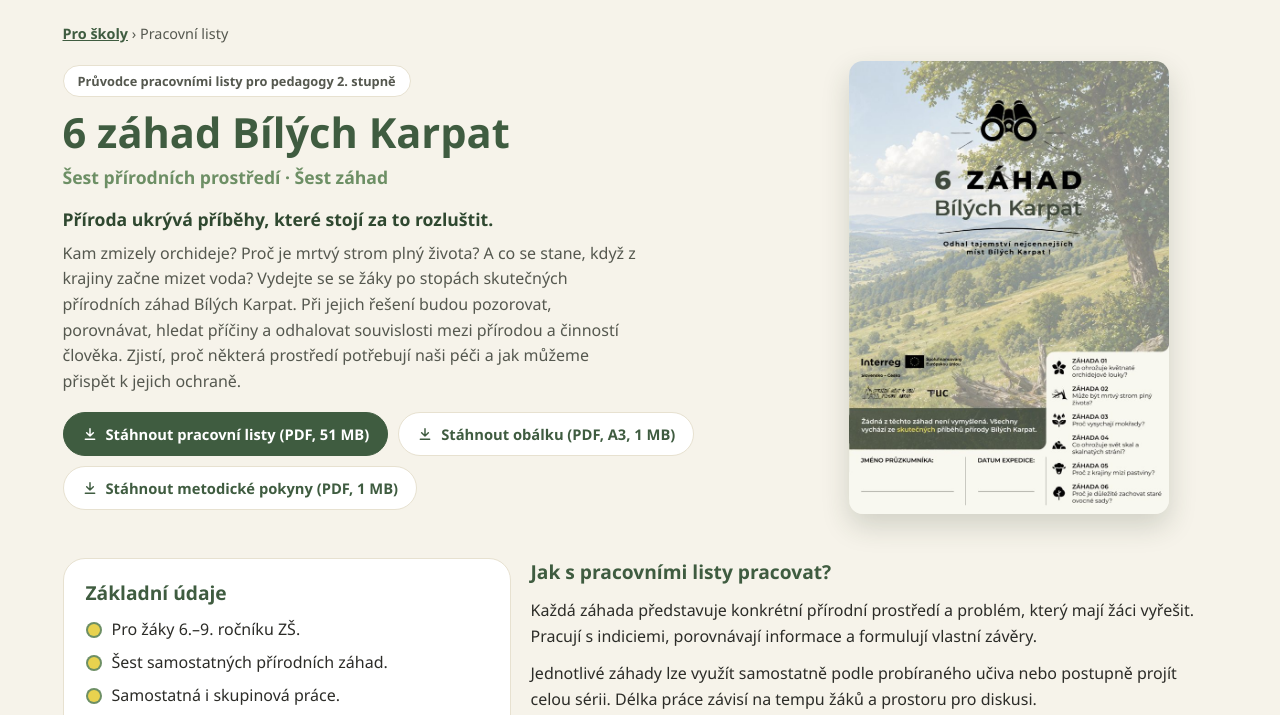
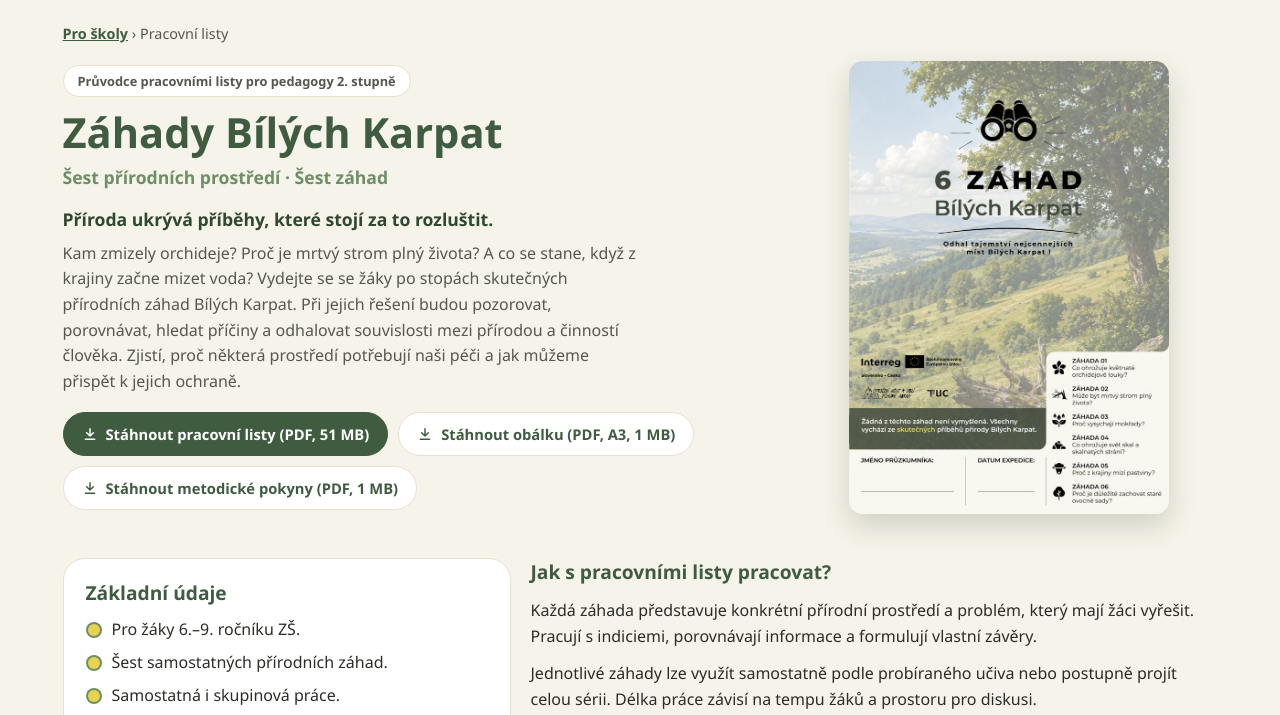
Before and after one commit to Sdruzeni-mest-a-obci-Vychodni-Moravy/innomethod, a plain HTML site: page pracovni-listy-zahady.html in a window 1280 px wide. Shown: the part 71-786 px from the top of the page. Drawn offline with Linux system fonts and the light colour scheme.

Commit message:
Pracovni listy: stranka Zahad prejmenovana na Zahady Bilych Karpat
Co-Authored-By: Claude Opus 5.5 <noreply@anthropic.com>

```diff
--- a/assets/i18n.js
+++ b/assets/i18n.js
@@ -818,6 +818,8 @@
     'Trasy v terénu se zastaveními a úkoly přes QR kód. Třída je projde sama s učitelem, bez průvodce a bez rezervace. Ke každé trase je PDF na přípravu výletu.': 'Trasy v teréne so zastaveniami a úlohami cez QR kód. Trieda ich prejde sama s učiteľom, bez sprievodcu a bez rezervácie. Ku každej trase je PDF na prípravu výletu.',
     'Domovy Bílých Karpat – pracovní listy pro 1. stupeň': 'Domovy Bielych Karpát – pracovné listy pre 1. stupeň',
     '6 záhad Bílých Karpat – pracovní listy pro 2. stupeň': '6 záhad Bielych Karpát – pracovné listy pre 2. stupeň',
+    'Záhady Bílých Karpat – pracovní listy pro 2. stupeň': 'Záhady Bielych Karpát – pracovné listy pre 2. stupeň',
+    'Pracovní listy Záhady Bílých Karpat pro 2. stupeň ZŠ: průvodce pro pedagogy, náhledy a PDF ke stažení zdarma.': 'Pracovné listy Záhady Bielych Karpát pre 2. stupeň ZŠ: sprievodca pre pedagógov, náhľady a PDF na stiahnutie zadarmo.',
     'Pracovní listy Domovy Bílých Karpat pro 1. stupeň ZŠ: průvodce pro pedagogy, náhledy a PDF ke stažení zdarma.': 'Pracovné listy Domovy Bielych Karpát pre 1. stupeň ZŠ: sprievodca pre pedagógov, náhľady a PDF na stiahnutie zadarmo.',
     'Pracovní listy 6 záhad Bílých Karpat pro 2. stupeň ZŠ: průvodce pro pedagogy, náhledy a PDF ke stažení zdarma.': 'Pracovné listy 6 záhad Bielych Karpát pre 2. stupeň ZŠ: sprievodca pre pedagógov, náhľady a PDF na stiahnutie zadarmo.',
     '› Pracovní listy': '› Pracovné listy',
@@ -894,6 +896,7 @@
     [/^Strana (\d+)$/, 'Strana $1'],
     [/^Domovy Bílých Karpat – strana (\d+)$/, 'Domovy Bielych Karpát – strana $1'],
     [/^6 záhad Bílých Karpat – strana (\d+)$/, '6 záhad Bielych Karpát – strana $1'],
+    [/^Záhady Bílých Karpat – strana (\d+)$/, 'Záhady Bielych Karpát – strana $1'],
     [/^Stáhnout pracovní listy \(PDF, (\d+) MB\)$/, 'Stiahnuť pracovné listy (PDF, $1 MB)'],
     [/^Stáhnout obálku \(PDF, A3, (\d+) MB\)$/, 'Stiahnuť obálku (PDF, A3, $1 MB)'],
     [/^Stáhnout metodické pokyny \(PDF, (\d+) MB\)$/, 'Stiahnuť metodické pokyny (PDF, $1 MB)']
--- a/pracovni-listy-zahady.html
+++ b/pracovni-listy-zahady.html
@@ -3,11 +3,11 @@
 <head>
 <meta charset="UTF-8">
 <meta name="viewport" content="width=device-width, initial-scale=1.0">
-<title>6 záhad Bílých Karpat – pracovní listy pro 2. stupeň</title>
-<meta name="description" content="Pracovní listy 6 záhad Bílých Karpat pro 2. stupeň ZŠ: průvodce pro pedagogy, náhledy a PDF ke stažení zdarma.">
+<title>Záhady Bílých Karpat – pracovní listy pro 2. stupeň</title>
+<meta name="description" content="Pracovní listy Záhady Bílých Karpat pro 2. stupeň ZŠ: průvodce pro pedagogy, náhledy a PDF ke stažení zdarma.">
 <link rel="stylesheet" href="assets/site.css?v=20261116x">
 <link rel="stylesheet" href="assets/pro.css?v=20261118">
-<script src="assets/i18n.js?v=20261118w"></script>
+<script src="assets/i18n.js?v=20261118z"></script>
 </head>
 <body>
 
@@ -51,7 +51,7 @@
     <section class="ws-hero" aria-labelledby="ws-h">
       <div>
         <span class="pill-badge">Průvodce pracovními listy pro pedagogy 2. stupně</span>
-        <h1 id="ws-h">6 záhad Bílých Karpat</h1>
+        <h1 id="ws-h">Záhady Bílých Karpat</h1>
         <p class="tagline">Šest přírodních prostředí · Šest záhad</p>
         <p class="lead">Příroda ukrývá příběhy, které stojí za to rozluštit.</p>
         <p>Kam zmizely orchideje? Proč je mrtvý strom plný života? A co se stane, když z krajiny začne mizet voda? Vydejte se se žáky po stopách skutečných přírodních záhad Bílých Karpat. Při jejich řešení budou pozorovat, porovnávat, hledat příčiny a odhalovat souvislosti mezi přírodou a činností člověka. Zjistí, proč některá prostředí potřebují naši péči a jak můžeme přispět k jejich ochraně.</p>
@@ -61,7 +61,7 @@
           <a class="btn-dl alt" href="assets/pracovni-listy/zahady-metodika.pdf?v=20261118" download><svg viewBox="0 0 24 24" fill="none" stroke="currentColor" stroke-width="2.2" stroke-linecap="round" stroke-linejoin="round" aria-hidden="true"><path d="M12 4v11M7 10l5 5 5-5M5 20h14"/></svg>Stáhnout metodické pokyny (PDF, 1 MB)</a>
         </div>
       </div>
-      <a href="assets/pracovni-listy/zahady-obalka-cela.jpg?v=20261109" target="_blank" rel="noopener"><img class="cover" src="assets/pracovni-listy/zahady-obalka.jpg?v=20261109" width="700" height="990" alt="Obálka pracovních listů 6 záhad Bílých Karpat"></a>
+      <a href="assets/pracovni-listy/zahady-obalka-cela.jpg?v=20261109" target="_blank" rel="noopener"><img class="cover" src="assets/pracovni-listy/zahady-obalka.jpg?v=20261109" width="700" height="990" alt="Obálka pracovních listů Záhady Bílých Karpat"></a>
     </section>
 
     <div class="ws-cols">
@@ -101,18 +101,18 @@
       <h2 id="gal-h">Náhled pracovních listů</h2>
       <p>Kliknutím stránku zvětšíte.</p>
       <ul class="ws-pages">
-        <li><a href="assets/pracovni-listy/zahady/1-velky.jpg?v=20261118" target="_blank" rel="noopener"><img src="assets/pracovni-listy/zahady/1.jpg?v=20261118" width="420" height="594" loading="lazy" alt="6 záhad Bílých Karpat – strana 1"><span>Strana 1</span></a></li>
-        <li><a href="assets/pracovni-listy/zahady/2-velky.jpg?v=20261118" target="_blank" rel="noopener"><img src="assets/pracovni-listy/zahady/2.jpg?v=20261118" width="420" height="594" loading="lazy" alt="6 záhad Bílých Karpat – strana 2"><span>Strana 2</span></a></li>
-        <li><a href="assets/pracovni-listy/zahady/3-velky.jpg?v=20261118" target="_blank" rel="noopener"><img src="assets/pracovni-listy/zahady/3.jpg?v=20261118" width="420" height="594" loading="lazy" alt="6 záhad Bílých Karpat – strana 3"><span>Strana 3</span></a></li>
-        <li><a href="assets/pracovni-listy/zahady/4-velky.jpg?v=20261118" target="_blank" rel="noopener"><img src="assets/pracovni-listy/zahady/4.jpg?v=20261118" width="420" height="594" loading="lazy" alt="6 záhad Bílých Karpat – strana 4"><span>Strana 4</span></a></li>
-        <li><a href="assets/pracovni-listy/zahady/5-velky.jpg?v=20261118" target="_blank" rel="noopener"><img src="assets/pracovni-listy/zahady/5.jpg?v=20261118" width="420" height="594" loading="lazy" alt="6 záhad Bílých Karpat – strana 5"><span>Strana 5</span></a></li>
-        <li><a href="assets/pracovni-listy/zahady/6-velky.jpg?v=20261118" target="_blank" rel="noopener"><img src="assets/pracovni-listy/zahady/6.jpg?v=20261118" width="420" height="594" loading="lazy" alt="6 záhad Bílých Karpat – strana 6"><span>Strana 6</span></a></li>
-        <li><a href="assets/pracovni-listy/zahady/7-velky.jpg?v=20261118" target="_blank" rel="noopener"><img src="assets/pracovni-listy/zahady/7.jpg?v=20261118" width="420" height="594" loading="lazy" alt="6 záhad Bílých Karpat – strana 7"><span>Strana 7</span></a></li>
-        <li><a href="assets/pracovni-listy/zahady/8-velky.jpg?v=20261118" target="_blank" rel="noopener"><img src="assets/pracovni-listy/zahady/8.jpg?v=20261118" width="420" height="594" loading="lazy" alt="6 záhad Bílých Karpat – strana 8"><span>Strana 8</span></a></li>
-        <li><a href="assets/pracovni-listy/zahady/9-velky.jpg?v=20261118" target="_blank" rel="noopener"><img src="assets/pracovni-listy/zahady/9.jpg?v=20261118" width="420" height="594" loading="lazy" alt="6 záhad Bílých Karpat – strana 9"><span>Strana 9</span></a></li>
-        <li><a href="assets/pracovni-listy/zahady/10-velky.jpg?v=20261118" target="_blank" rel="noopener"><img src="assets/pracovni-listy/zahady/10.jpg?v=20261118" width="420" height="594" loading="lazy" alt="6 záhad Bílých Karpat – strana 10"><span>Strana 10</span></a></li>
-        <li><a href="assets/pracovni-listy/zahady/11-velky.jpg?v=20261118" target="_blank" rel="noopener"><img src="assets/pracovni-listy/zahady/11.jpg?v=20261118" width="420" height="594" loading="lazy" alt="6 záhad Bílých Karpat – strana 11"><span>Strana 11</span></a></li>
-        <li><a href="assets/pracovni-listy/zahady/12-velky.jpg?v=20261118" target="_blank" rel="noopener"><img src="assets/pracovni-listy/zahady/12.jpg?v=20261118" width="420" height="594" loading="lazy" alt="6 záhad Bílých Karpat – strana 12"><span>Strana 12</span></a></li>
+        <li><a href="assets/pracovni-listy/zahady/1-velky.jpg?v=20261118" target="_blank" rel="noopener"><img src="assets/pracovni-listy/zahady/1.jpg?v=20261118" width="420" height="594" loading="lazy" alt="Záhady Bílých Karpat – strana 1"><span>Strana 1</span></a></li>
+        <li><a href="assets/pracovni-listy/zahady/2-velky.jpg?v=20261118" target="_blank" rel="noopener"><img src="assets/pracovni-listy/zahady/2.jpg?v=20261118" width="420" height="594" loading="lazy" alt="Záhady Bílých Karpat – strana 2"><span>Strana 2</span></a></li>
+        <li><a href="assets/pracovni-listy/zahady/3-velky.jpg?v=20261118" target="_blank" rel="noopener"><img src="assets/pracovni-listy/zahady/3.jpg?v=20261118" width="420" height="594" loading="lazy" alt="Záhady Bílých Karpat – strana 3"><span>Strana 3</span></a></li>
+        <li><a href="assets/pracovni-listy/zahady/4-velky.jpg?v=20261118" target="_blank" rel="noopener"><img src="assets/pracovni-listy/zahady/4.jpg?v=20261118" width="420" height="594" loading="lazy" alt="Záhady Bílých Karpat – strana 4"><span>Strana 4</span></a></li>
+        <li><a href="assets/pracovni-listy/zahady/5-velky.jpg?v=20261118" target="_blank" rel="noopener"><img src="assets/pracovni-listy/zahady/5.jpg?v=20261118" width="420" height="594" loading="lazy" alt="Záhady Bílých Karpat – strana 5"><span>Strana 5</span></a></li>
+        <li><a href="assets/pracovni-listy/zahady/6-velky.jpg?v=20261118" target="_blank" rel="noopener"><img src="assets/pracovni-listy/zahady/6.jpg?v=20261118" width="420" height="594" loading="lazy" alt="Záhady Bílých Karpat – strana 6"><span>Strana 6</span></a></li>
+        <li><a href="assets/pracovni-listy/zahady/7-velky.jpg?v=20261118" target="_blank" rel="noopener"><img src="assets/pracovni-listy/zahady/7.jpg?v=20261118" width="420" height="594" loading="lazy" alt="Záhady Bílých Karpat – strana 7"><span>Strana 7</span></a></li>
+        <li><a href="assets/pracovni-listy/zahady/8-velky.jpg?v=20261118" target="_blank" rel="noopener"><img src="assets/pracovni-listy/zahady/8.jpg?v=20261118" width="420" height="594" loading="lazy" alt="Záhady Bílých Karpat – strana 8"><span>Strana 8</span></a></li>
+        <li><a href="assets/pracovni-listy/zahady/9-velky.jpg?v=20261118" target="_blank" rel="noopener"><img src="assets/pracovni-listy/zahady/9.jpg?v=20261118" width="420" height="594" loading="lazy" alt="Záhady Bílých Karpat – strana 9"><span>Strana 9</span></a></li>
+        <li><a href="assets/pracovni-listy/zahady/10-velky.jpg?v=20261118" target="_blank" rel="noopener"><img src="assets/pracovni-listy/zahady/10.jpg?v=20261118" width="420" height="594" loading="lazy" alt="Záhady Bílých Karpat – strana 10"><span>Strana 10</span></a></li>
+        <li><a href="assets/pracovni-listy/zahady/11-velky.jpg?v=20261118" target="_blank" rel="noopener"><img src="assets/pracovni-listy/zahady/11.jpg?v=20261118" width="420" height="594" loading="lazy" alt="Záhady Bílých Karpat – strana 11"><span>Strana 11</span></a></li>
+        <li><a href="assets/pracovni-listy/zahady/12-velky.jpg?v=20261118" target="_blank" rel="noopener"><img src="assets/pracovni-listy/zahady/12.jpg?v=20261118" width="420" height="594" loading="lazy" alt="Záhady Bílých Karpat – strana 12"><span>Strana 12</span></a></li>
       </ul>
     </section>
 
```
